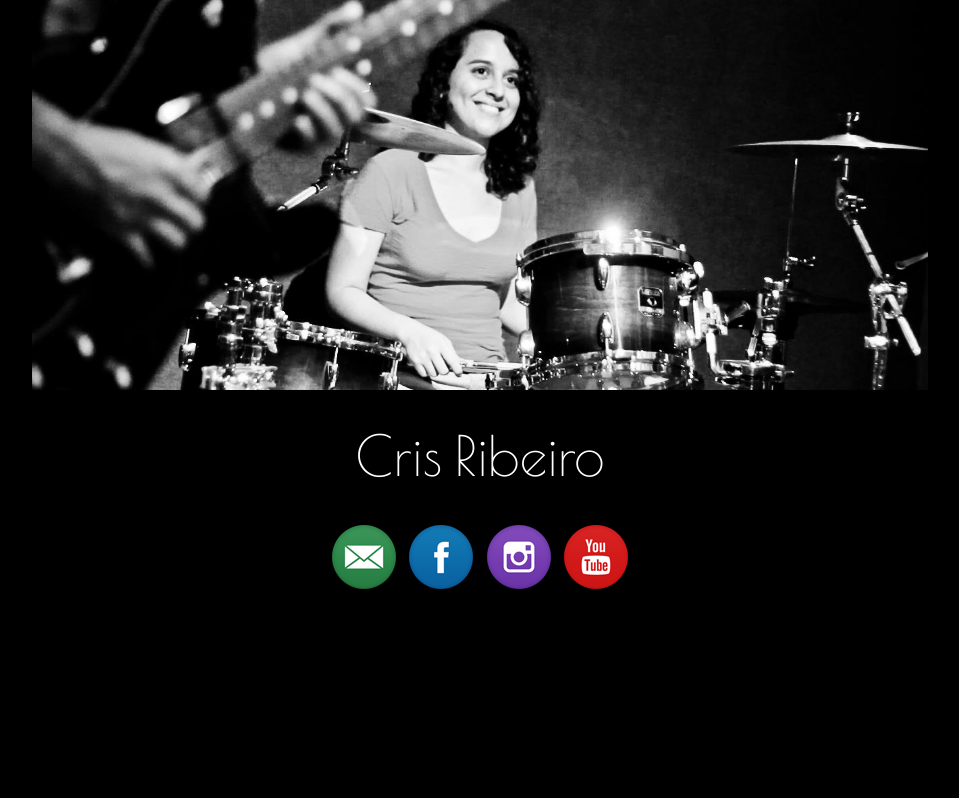
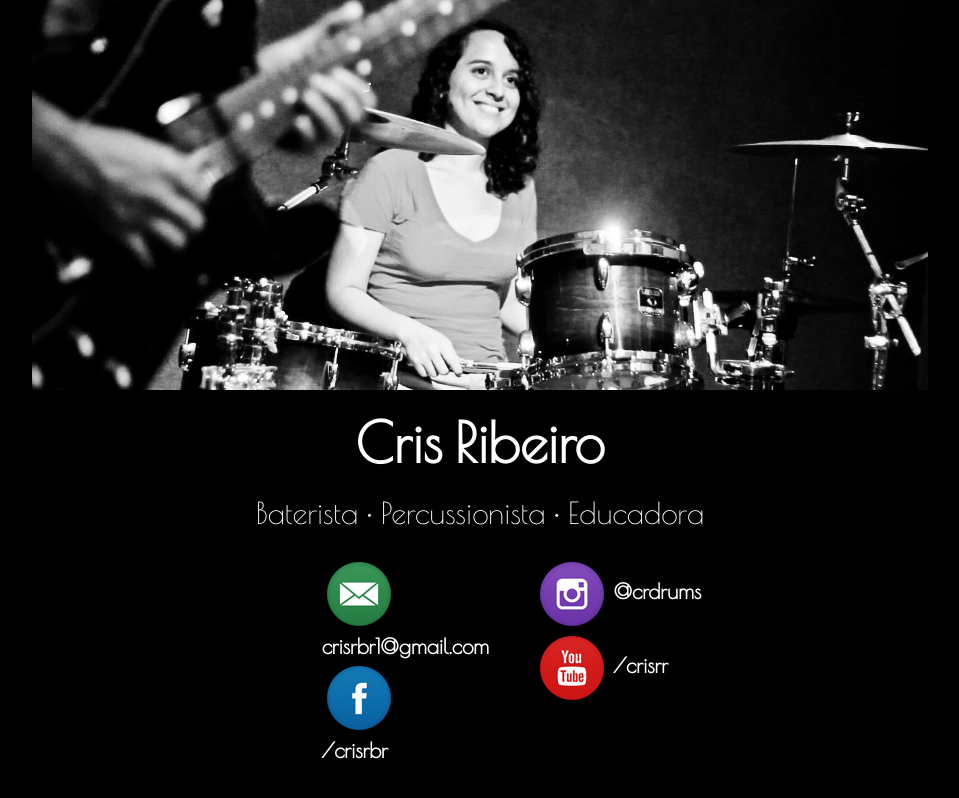
Before and after one commit to crisrr/crisrr.github.io, a plain HTML site: page index.html in a window 1280 px wide. Shown: the whole page, without its empty margins (160-1119 px from the left). Drawn offline with nearby package versions, Linux system fonts and the light colour scheme.

Commit message:
Added subtitle and addresses besides icons

```diff
--- a/assets/css/style.css
+++ b/assets/css/style.css
@@ -3,10 +3,12 @@ body {
     font-family: 'Poiret One', cursive;
     background-color: #000;
     color: #fff;
+    font-weight: bold;
 }
 
-a:hover {
+a,a:hover {
     text-decoration: none;
+    color: inherit;
 }
 
 .header {
@@ -18,8 +20,13 @@ a:hover {
 }
 
 .header .title {
-    margin-top: 2%;
+    margin-top: 1%;
     font-size: 55px;
+}
+
+.header .sub-title {
+    font-size: 30px;
+    font-weight: normal;
 }
 
 .container {
@@ -27,6 +34,16 @@ a:hover {
     margin-bottom: 2%;
 }
 
+.social-networks {
+    margin-top: 1%;
+    font-size: 21px;
+}
+
+.social-networks li {
+    text-align: left;
+    list-style: none;
+}
+
 .social-networks img {
     padding: 5px;
 }
--- a/index.html
+++ b/index.html
@@ -1,5 +1,6 @@
 <!DOCTYPE html>
 <html lang="en">
+
 <head>
     <meta charset="utf-8">
     <meta http-equiv="X-UA-Compatible" content="IE=edge">
@@ -28,24 +29,46 @@
         <p class="title">
             Cris Ribeiro
         </p>
+        <p class="sub-title">
+            Baterista &#8226; Percussionista &#8226; Educadora
+        </p>
     </div>
 
-    <div class="container">
-        <div class="social-networks">
+    <div class="container-fluid">
+        <div class="row social-networks">
+            <div class="col-md-2 col-md-offset-4">
+                <ul>
+                    <li>
                         <a href="mailto:crisrbr1@gmail.com" target="_blank">
-              <img src="assets/img/icons/email.png" alt="email" />
+                            <img src="assets/img/icons/email.png" alt="email" /> crisrbr1@gmail.com
                         </a>
+                    </li>
+                    <li>
                         <a href="https://facebook.com/crisrbr" target="_blank">
-              <img src="assets/img/icons/fb.png" alt="facebook" />
+                            <img src="assets/img/icons/fb.png" alt="facebook" /> /crisrbr
                         </a>
+                    </li>
+                </ul>
+            </div>
+
+            <div class="col-sm-6 col-md-3">
+                <ul>
+                    <li>
                         <a href="https://instagram.com/crdrums" target="_blank">
-              <img src="assets/img/icons/instagram.png" alt="instagram" />
+                            <img src="assets/img/icons/instagram.png" alt="instagram" /> @crdrums
                         </a>
+                    </li>
+                    <li>
                         <a href="https://youtube.com/crisrr" target="_blank">
-              <img src="assets/img/icons/youtube.png" alt="youtube" />
+                            <img src="assets/img/icons/youtube.png" alt="youtube" /> /crisrr
                         </a>
+                    </li>
+                </ul>
             </div>
-    </div> <!-- /container -->
+        </div>
+
+    </div>
+    <!-- /container -->
 
 
     <!-- Bootstrap core JavaScript
@@ -54,4 +77,5 @@
     <script src="https://ajax.googleapis.com/ajax/libs/jquery/1.12.4/jquery.min.js"></script>
     <script src="assets/js/bootstrap.min.js"></script>
 </body>
+
 </html>
```
Lines whose indentation alone changed are shown as unchanged.
